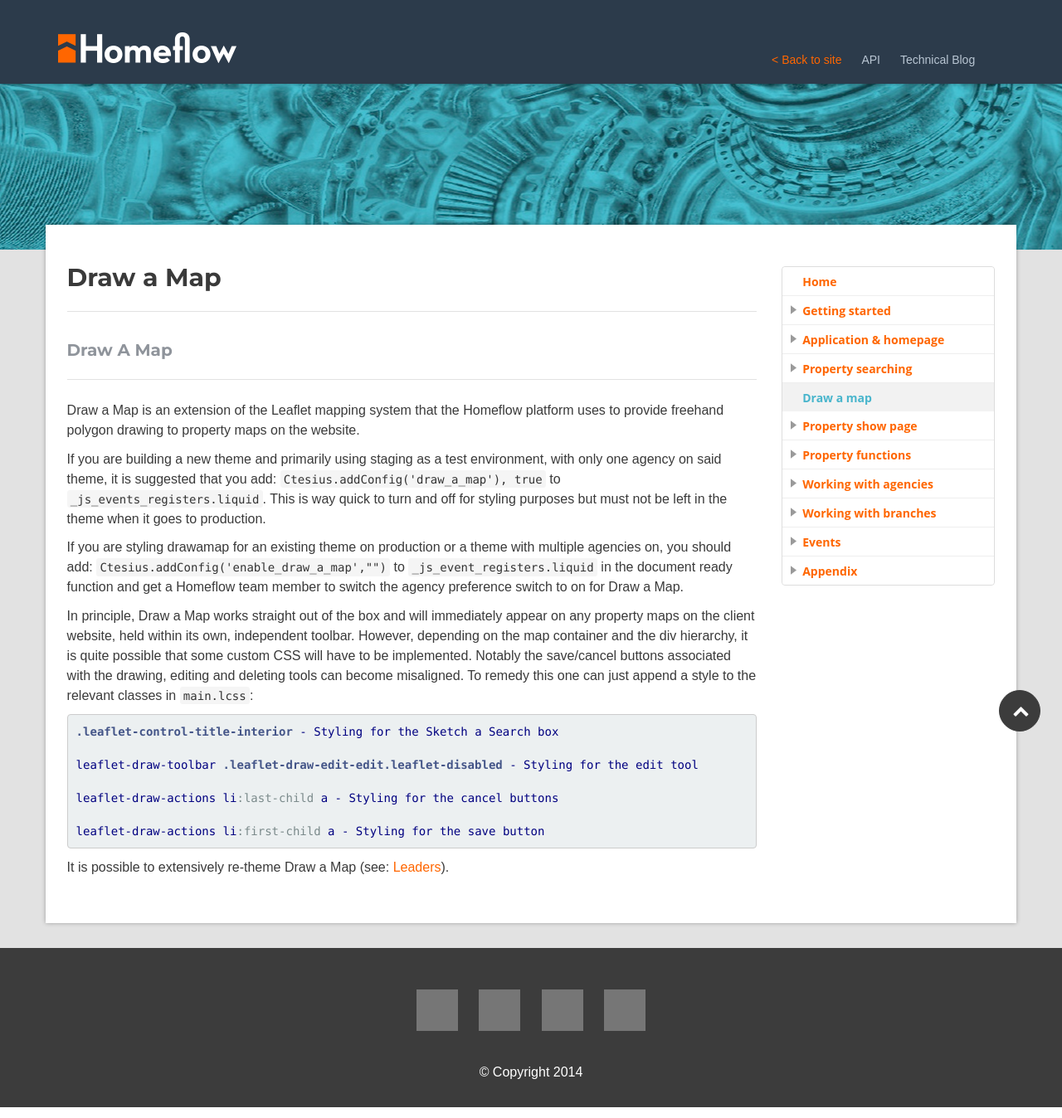
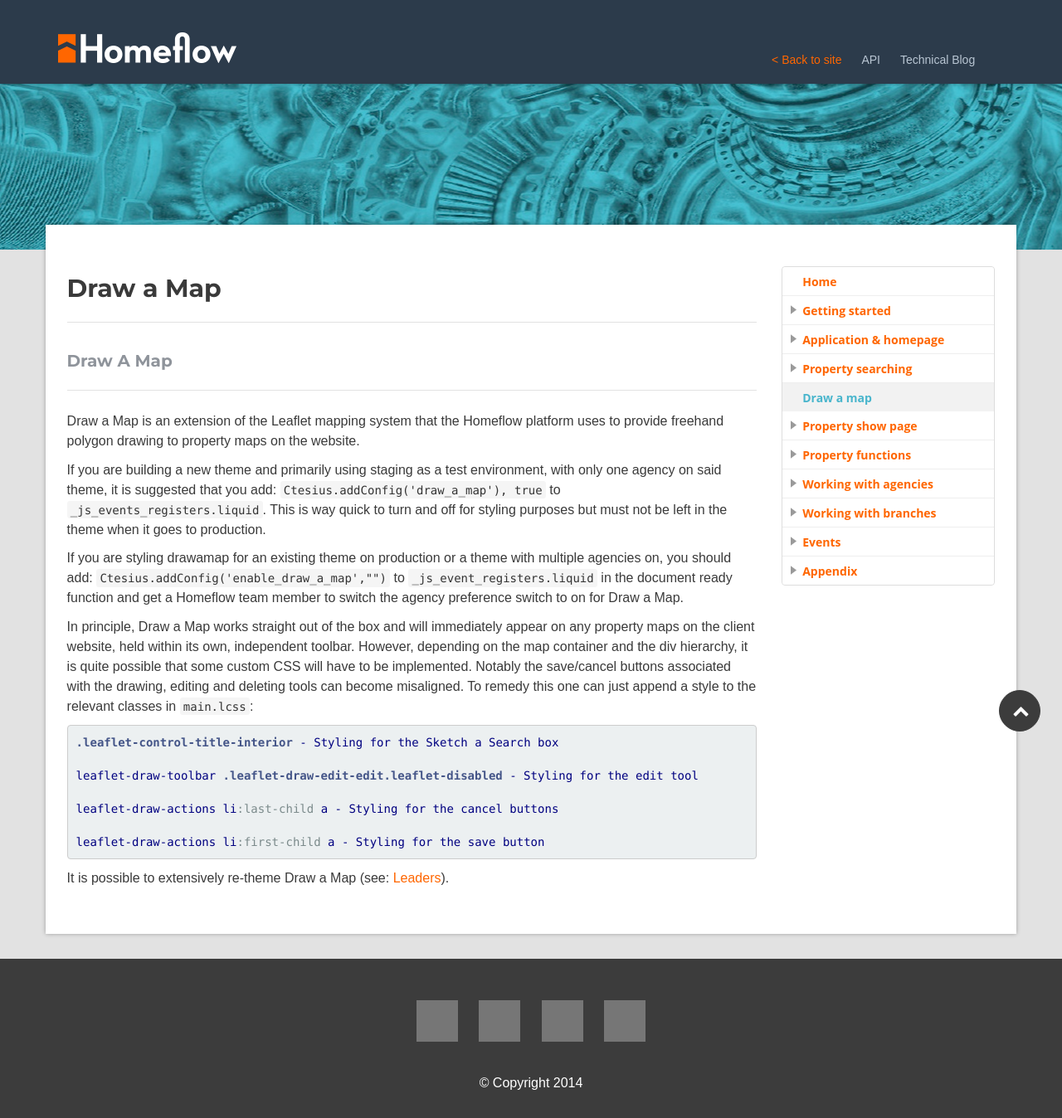
Before and after one commit to homeflow/homeflow.github.io, a Jekyll site: the page built from draw-a-map/index.html, in a window 1280 px wide. Shown: the whole page at 83% size. Built offline with Jekyll 4.4.1, drawn with Linux system fonts in a browser that asks for light colours; grey boxes are pictures that could not be loaded.

Commit message:
Bit more space, please

```diff
--- a/_includes/css/main.css
+++ b/_includes/css/main.css
@@ -193,7 +193,7 @@ pre code {
 #api h3,
 #home h3 {
     font-size: 30px;
-    margin-top: 2px;
+    margin-top: 15px;
 }
 
 #api h3:first-child {
```
